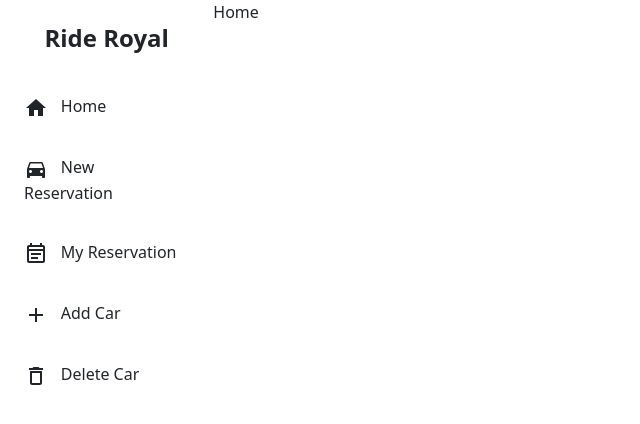
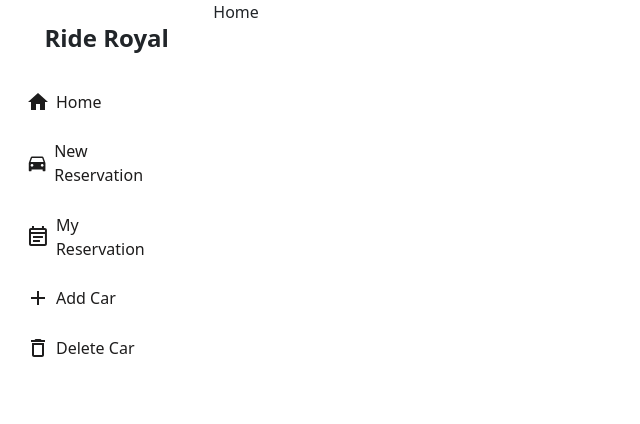
Before and after one commit to bernabasy/ride-royale-front-end, a React (Create React App) app: page /cars in a window 1280 px wide. Shown: the top 424 px of the page, without its empty margins (0-640 px from the left). Built offline with nearby package versions, Linux system fonts and the light colour scheme.

Commit message:
Refactor side nav link styles to fit design
Remove unused css styles and css style files

```diff
--- a/src/App.js
+++ b/src/App.js
@@ -1,6 +1,6 @@
 import { createBrowserRouter, RouterProvider } from 'react-router-dom';
+import SIDE_NAV_ROUTES from './utils/sideNavRoutes';
 import './App.css';
-import SIDE_NAV_ROUTES from './utils/sideNavRoutes';
 
 function App() {
   const sideNavRoutes = createBrowserRouter(SIDE_NAV_ROUTES);
--- a/src/components/Layout/style.module.css
+++ b/src/components/Layout/style.module.css
@@ -9,6 +9,7 @@
 @media screen and (max-width: 920px) {
   .status-bar {
     display: block;
+    position: fixed;
   }
 
   .aside-close {
@@ -34,8 +35,4 @@
     transition: transform 0.3s ease-in-out 0s;
     padding-left: 20%;
   }
-
-  .status-bar {
-    position: fixed;
-  }
 }
--- a/src/components/SideNavItem/index.jsx
+++ b/src/components/SideNavItem/index.jsx
@@ -5,13 +5,12 @@ import { NavLink } from 'react-router-dom';
 import style from './style.module.css';
 
 const SideNavItem = ({
-  key,
   title,
   path,
   children,
 }) => (
-  <li key={key} className={`mx-2 list-group-item border-0 ${style['side-nav-item']}`}>
-    <NavLink to={path} className="text-dark text-decoration-none">
+  <li className={`mx-2 list-group-item border-0 ${style['side-nav-item']}`}>
+    <NavLink to={path} className={`${({ isActive }) => (isActive ? style['active-link'] : style['not-active-link'])} text-decoration-none ${style['side-nav-link']}`}>
       {children}
       <span className={`${style['side-nav-span']}`}>{title}</span>
     </NavLink>
@@ -21,7 +20,6 @@ const SideNavItem = ({
 SideNavItem.propTypes = {
   title: PropTypes.string.isRequired,
   children: PropTypes.element.isRequired,
-  key: PropTypes.string.isRequired,
   path: PropTypes.string.isRequired,
 };
 
--- a/src/components/SideNavItem/style.module.css
+++ b/src/components/SideNavItem/style.module.css
@@ -1,18 +1,18 @@
-.side-nav-item {
-  margin: 0.6em 0;
-  font-weight: 500;
+.side-nav-link {
+  padding: 0.3em 0.1em;
   display: flex;
   align-items: center;
+  color: #1d1c1c;
   width: 90%;
 }
 
-.side-nav-item:hover {
+.side-nav-link:hover {
   background-color: #96bf01;
   cursor: pointer;
-  color: #fff;
+  color: #fff !important;
   border-radius: 0.25rem;
 }
 
 .side-nav-span {
-  margin-left: 0.8em;
+  margin-left: 0.4em;
 }
```
Also changed, not shown: src/App.css (line endings or trailing spaces), src/components/SideNav/style.module.css (deleted).
